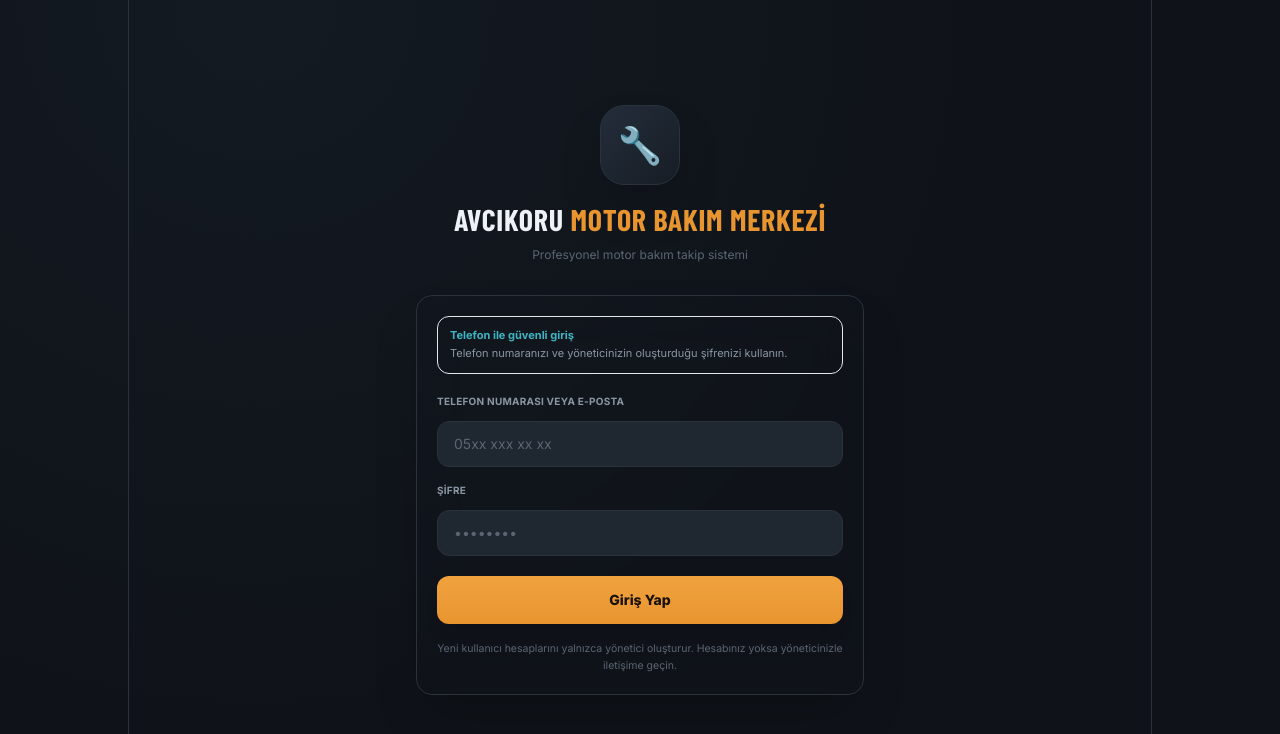
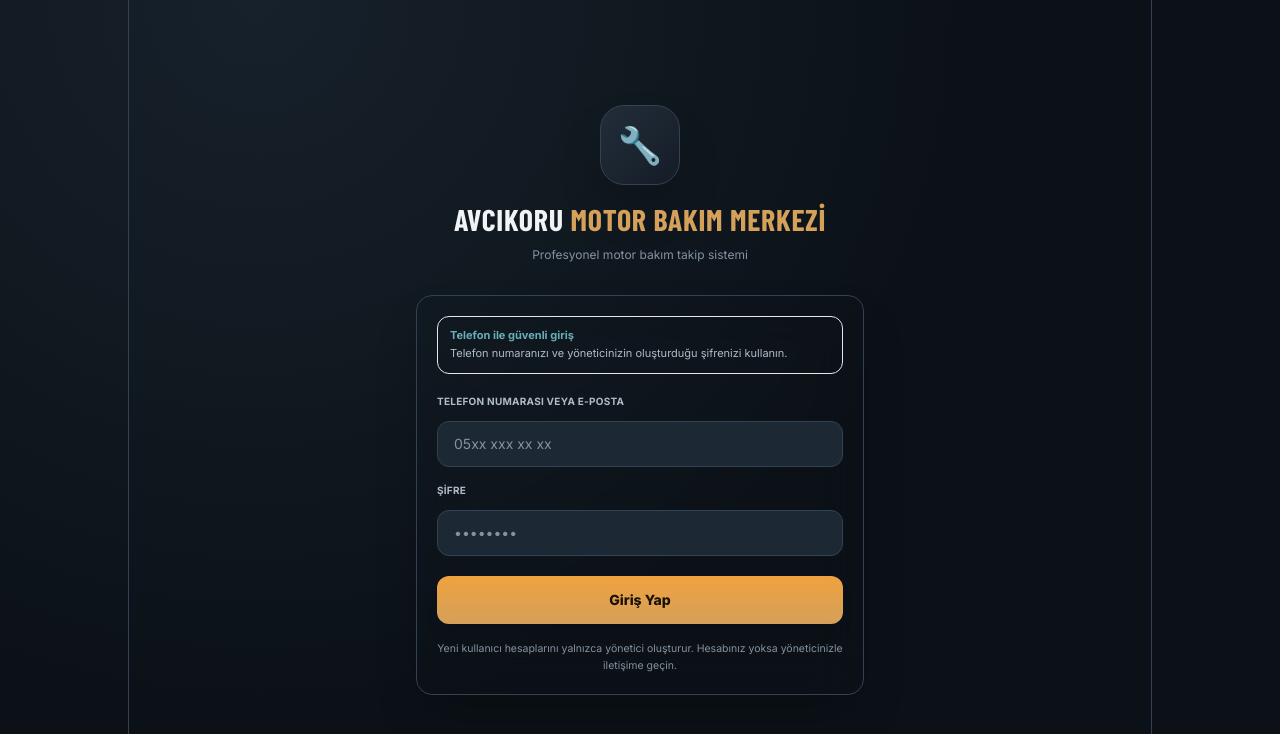
Before and after one commit to yalcinsahin55/agm-bakim-nextjs, a Next.js app: page /login in a window 1280 px wide. Shown: the top 734 px of the page. Built offline with nearby package versions, Linux system fonts and the light colour scheme; no server answers.

Commit message:
refactor(ui): improve contrast and add reusable compositions

```diff
--- a/app/globals.css
+++ b/app/globals.css
@@ -7,20 +7,20 @@
 
 :root {
   /* Atomic Design token layer — values intentionally match the current UI. */
-  --color-bg: #0f1319;
-  --color-panel: #171d25;
-  --color-panel-muted: #1f2730;
-  --color-border: #2a323c;
-  --color-border-strong: #374252;
-  --color-text: #eef1f5;
-  --color-muted: #8b96a3;
-  --color-faint: #5b6572;
-  --color-amber: #e8952f;
-  --color-teal: #3fb5c4;
-  --color-red: #ef4a52;
-  --color-orange: #f2994a;
-  --color-yellow: #f0c93d;
-  --color-green: #33c98a;
+  --color-bg: #0b1117;
+  --color-panel: #141d26;
+  --color-panel-muted: #1c2833;
+  --color-border: #334252;
+  --color-border-strong: #46576a;
+  --color-text: #f1f4f7;
+  --color-muted: #b0bbc6;
+  --color-faint: #8492a1;
+  --color-amber: #d5a05a;
+  --color-teal: #68aeb7;
+  --color-red: #e47a7f;
+  --color-orange: #d38c55;
+  --color-yellow: #d9bd67;
+  --color-green: #65bd95;
 
   --space-1: 4px;
   --space-2: 8px;
@@ -36,11 +36,11 @@
   --radius-pill: 999px;
 
   --shadow-card: 0 6px 24px rgba(0, 0, 0, .16);
-  --shadow-focus: 0 0 0 2px rgba(63, 181, 196, .35);
+  --shadow-focus: 0 0 0 2px rgba(104, 174, 183, .35);
 }
 
 html, body {
-  background: radial-gradient(circle at 20% 0%, #141a22 0%, var(--color-bg) 55%);
+  background: radial-gradient(circle at 20% 0%, #17212b 0%, var(--color-bg) 55%);
   color: var(--color-text);
   font-family: 'Inter', sans-serif;
   -webkit-tap-highlight-color: transparent;
@@ -77,10 +77,10 @@ body > div {
   animation: fadeInUp .35s ease both;
 }
 
-/* Metin seçimi rengi (turuncu tema ile uyumlu) */
+/* Metin seçimi rengi: yüksek kontrastlı, sakin vurgu */
 ::selection {
-  background: rgba(232, 149, 47, .35);
-  color: #eef1f5;
+  background: rgba(213, 160, 90, .38);
+  color: #f1f4f7;
 }
 
 /* iPhone'larda alt menünün home çizgisine binmemesi için */
@@ -90,7 +90,7 @@ body > div {
 
 /* Kartlar için hafif parlama efekti */
 .hover-glow:hover {
-  box-shadow: 0 6px 24px rgba(232, 149, 47, .10);
+  box-shadow: 0 6px 24px rgba(213, 160, 90, .08);
 }
 
 /* Asistan sonuçları uzun motor/teknisyen adlarında yatay taşmamalı. */
@@ -119,10 +119,10 @@ body > div {
   font-size: 11px;
   font-weight: 800;
 }
-.status-pill.gecikmis { background: rgba(239,74,82,.14); color: #ef4a52; }
-.status-pill.kritik { background: rgba(242,153,74,.14); color: #f2994a; }
-.status-pill.yaklasiyor { background: rgba(240,201,61,.14); color: #f0c93d; }
-.status-pill.normal { background: rgba(51,201,138,.14); color: #33c98a; }
+.status-pill.gecikmis { background: rgba(228,122,127,.16); color: #e47a7f; }
+.status-pill.kritik { background: rgba(211,140,85,.16); color: #d38c55; }
+.status-pill.yaklasiyor { background: rgba(217,189,103,.16); color: #d9bd67; }
+.status-pill.normal { background: rgba(101,189,149,.16); color: #65bd95; }
 
 .status-pill .dot {
   width: 5px; height: 5px; border-radius: 999px; background: currentColor;
--- a/app/istatistik/page.tsx
+++ b/app/istatistik/page.tsx
@@ -1,6 +1,6 @@
 "use client";
 
-import { Button, Input } from "@/components/ui";
+import { Button, Input, StatCard } from "@/components/ui";
 
 import { useState } from "react";
 import TopBar from "@/components/TopBar";
@@ -100,11 +100,11 @@ export default function IstatistikPage() {
       <TopBar title="İstatistikler" subtitle={`${summary.total} kayıt analiz edildi`} />
       <div className="px-4 py-4">
         {error && <div className="mb-4 rounded-card border border-red/40 bg-red/10 p-3 text-[12px] text-red" role="alert"><div className="font-bold">{error}</div><Button onClick={() => void reload()} className="mt-2 rounded-lg bg-red px-3 py-1.5 text-[11px] font-bold text-white">Tekrar dene</Button></div>}
-        <div className="grid grid-cols-2 md:grid-cols-4 gap-3 mb-6">
-          <div className="bg-panel border border-border rounded-xl p-3.5 text-center"><div className="text-[10px] font-bold text-faint uppercase">Bu Ay</div><div className="font-mono text-2xl font-bold text-amber mt-1">{summary.thisCount}</div><div className="text-[9.5px] text-faint mt-0.5 capitalize">{monthName}</div></div>
-          <div className="bg-panel border border-border rounded-xl p-3.5 text-center"><div className="text-[10px] font-bold text-faint uppercase">Geçen Ay</div><div className="font-mono text-2xl font-bold text-text mt-1">{summary.lastCount}</div></div>
-          <div className="bg-panel border border-border rounded-xl p-3.5 text-center"><div className="text-[10px] font-bold text-faint uppercase">Değişim</div><div className={`font-mono text-2xl font-bold mt-1 ${diff >= 0 ? "text-green" : "text-red"}`}>{diff >= 0 ? "+" : ""}{diff}</div></div>
-          <div className="bg-panel border border-border rounded-xl p-3.5 text-center"><div className="text-[10px] font-bold text-faint uppercase">Toplam</div><div className="font-mono text-2xl font-bold text-teal mt-1">{summary.total}</div></div>
+        <div className="grid grid-cols-2 gap-3 md:grid-cols-4 mb-6">
+          <StatCard label="Bu Ay" value={summary.thisCount} detail={monthName} tone="accent" />
+          <StatCard label="Geçen Ay" value={summary.lastCount} />
+          <StatCard label="Değişim" value={`${diff >= 0 ? "+" : ""}${diff}`} tone={diff >= 0 ? "success" : "warning"} />
+          <StatCard label="Toplam" value={summary.total} tone="accent" />
         </div>
         <div className="mb-4 rounded-card border border-border bg-panel p-3">
           <div className="mb-2 text-[10px] font-bold uppercase tracking-wide text-faint">İstatistik filtresi</div>
--- /dev/null
+++ b/components/ui/DataTable.tsx
@@ -0,0 +1,35 @@
+import { memo, type ReactNode } from "react";
+
+export interface DataTableColumn<T> {
+  key: string;
+  header: ReactNode;
+  render: (row: T, index: number) => ReactNode;
+  className?: string;
+}
+
+interface DataTableProps<T> {
+  rows: T[];
+  columns: DataTableColumn<T>[];
+  getRowKey: (row: T, index: number) => string;
+  empty?: ReactNode;
+}
+
+function DataTableInner<T>({ rows, columns, getRowKey, empty = "Kayıt bulunamadı." }: DataTableProps<T>) {
+  if (rows.length === 0) return <div className="rounded-card border border-dashed border-border p-8 text-center text-sm text-muted">{empty}</div>;
+
+  return (
+    <div className="overflow-x-auto rounded-card border border-border">
+      <table className="w-full border-collapse text-left text-sm">
+        <thead className="bg-panel2 text-[10px] uppercase tracking-wide text-muted">
+          <tr>{columns.map((column) => <th key={column.key} className={`px-3 py-2 font-bold ${column.className || ""}`}>{column.header}</th>)}</tr>
+        </thead>
+        <tbody>
+          {rows.map((row, index) => <tr key={getRowKey(row, index)} className="border-t border-border transition-colors hover:bg-panel2/70">{columns.map((column) => <td key={column.key} className={`px-3 py-2.5 text-text ${column.className || ""}`}>{column.render(row, index)}</td>)}</tr>)}
+        </tbody>
+      </table>
+    </div>
+  );
+}
+
+const DataTable = memo(DataTableInner) as typeof DataTableInner;
+export default DataTable;
--- /dev/null
+++ b/components/ui/PageToolbar.tsx
@@ -0,0 +1,24 @@
+import { memo, type ReactNode } from "react";
+
+interface PageToolbarProps {
+  eyebrow?: string;
+  title: string;
+  description?: string;
+  actions?: ReactNode;
+}
+
+const PageToolbar = memo(function PageToolbar({ eyebrow, title, description, actions }: PageToolbarProps) {
+  return (
+    <div className="mb-4 flex flex-col justify-between gap-3 border-b border-border pb-4 lg:flex-row lg:items-end">
+      <div className="min-w-0">
+        {eyebrow && <div className="mb-1 text-[10px] font-bold uppercase tracking-[0.16em] text-amber">{eyebrow}</div>}
+        <h1 className="text-xl font-extrabold tracking-tight text-text md:text-2xl">{title}</h1>
+        {description && <p className="mt-1 max-w-2xl text-[11px] leading-5 text-muted">{description}</p>}
+      </div>
+      {actions && <div className="flex flex-wrap gap-2">{actions}</div>}
+    </div>
+  );
+});
+
+PageToolbar.displayName = "PageToolbar";
+export default PageToolbar;
--- /dev/null
+++ b/components/ui/SearchFilterBar.tsx
@@ -0,0 +1,27 @@
+import { memo, type ReactNode } from "react";
+import Input from "./Input";
+
+interface SearchFilterBarProps {
+  value: string;
+  onChange: (value: string) => void;
+  placeholder?: string;
+  label?: string;
+  filters?: ReactNode;
+  actions?: ReactNode;
+}
+
+const SearchFilterBar = memo(function SearchFilterBar({ value, onChange, placeholder = "Ara...", label = "Ara", filters, actions }: SearchFilterBarProps) {
+  return (
+    <div className="flex flex-col gap-2 rounded-card border border-border bg-panel p-3 sm:flex-row sm:items-center">
+      <div className="min-w-0 flex-1">
+        <label className="sr-only">{label}</label>
+        <Input value={value} onChange={(event) => onChange(event.target.value)} placeholder={placeholder} aria-label={label} />
+      </div>
+      {filters && <div className="flex flex-wrap gap-2">{filters}</div>}
+      {actions && <div className="flex flex-wrap gap-2">{actions}</div>}
+    </div>
+  );
+});
+
+SearchFilterBar.displayName = "SearchFilterBar";
+export default SearchFilterBar;
--- /dev/null
+++ b/components/ui/StatCard.tsx
@@ -0,0 +1,29 @@
+import { memo, type ReactNode } from "react";
+import Card from "./Card";
+
+interface StatCardProps {
+  label: string;
+  value: ReactNode;
+  detail?: ReactNode;
+  tone?: "neutral" | "accent" | "success" | "warning";
+}
+
+const VALUE_CLASSES: Record<NonNullable<StatCardProps["tone"]>, string> = {
+  neutral: "text-text",
+  accent: "text-amber",
+  success: "text-green",
+  warning: "text-yellow",
+};
+
+const StatCard = memo(function StatCard({ label, value, detail, tone = "neutral" }: StatCardProps) {
+  return (
+    <Card className="min-w-0 p-3">
+      <div className="text-[9px] font-bold uppercase tracking-wide text-faint">{label}</div>
+      <div className={`mt-1 break-words font-mono text-xl font-bold ${VALUE_CLASSES[tone]}`}>{value}</div>
+      {detail && <div className="mt-1 text-[10px] text-muted">{detail}</div>}
+    </Card>
+  );
+});
+
+StatCard.displayName = "StatCard";
+export default StatCard;
--- a/components/ui/index.ts
+++ b/components/ui/index.ts
@@ -4,7 +4,12 @@ export { default as Card } from "./Card";
 export { default as EmptyState } from "./EmptyState";
 export { default as Input } from "./Input";
 export { default as Select } from "./Select";
+export { default as DataTable } from "./DataTable";
+export { default as PageToolbar } from "./PageToolbar";
+export { default as SearchFilterBar } from "./SearchFilterBar";
+export { default as StatCard } from "./StatCard";
 
 export type { BadgeTone } from "./Badge";
 export type { ButtonSize, ButtonVariant } from "./Button";
 export type { CardTone } from "./Card";
+export type { DataTableColumn } from "./DataTable";
```
